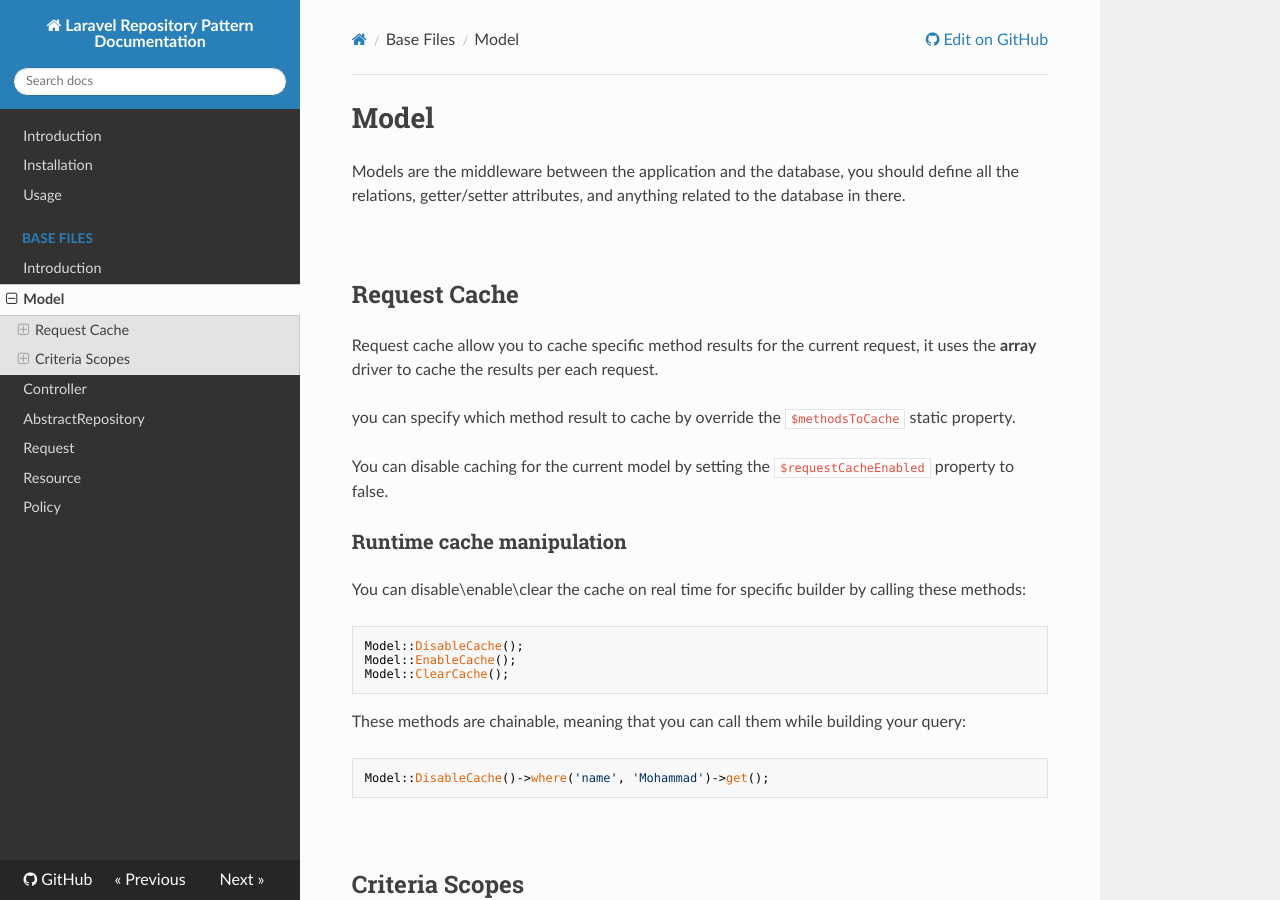
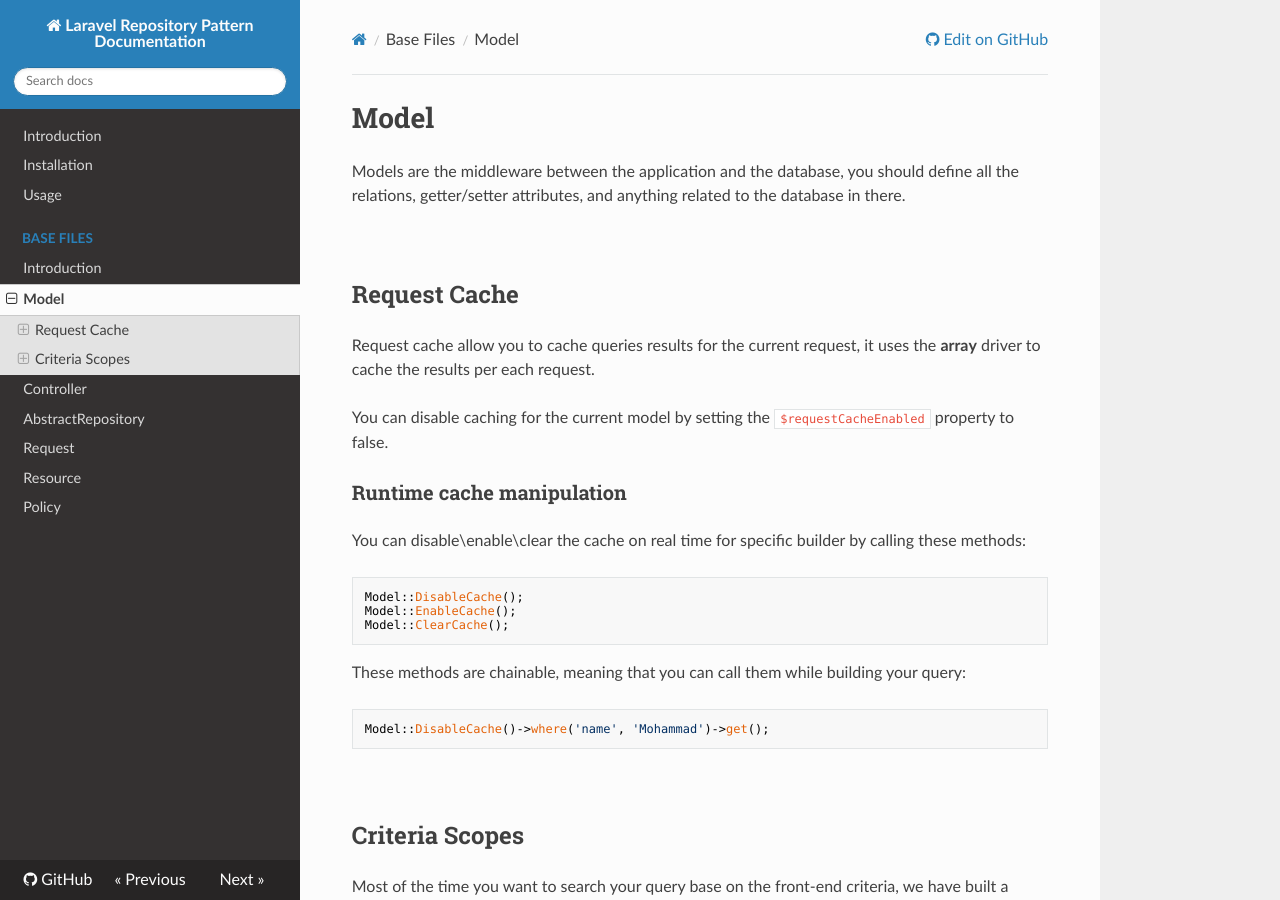
Before and after one commit to mshamaseen/laravel-repositories, an MkDocs documentation site: the page built from docs/Base/Model.md, in a window 1280 px wide and 900 px high. Built offline with MkDocs 1.6.1, drawn with Linux system fonts in a browser that asks for light colours; nearby versions of some CDN libraries.

Commit message:
document update

```diff
--- a/docs/Base/Model.md
+++ b/docs/Base/Model.md
@@ -4,9 +4,7 @@ Models are the middleware between the application and the database, you should d
 
 ## Request Cache
 
-Request cache allow you to cache specific method results for the current request, it uses the **array** driver to cache the results per each request.
-
-you can specify which method result to cache by override the `$methodsToCache` static property.
+Request cache allow you to cache queries results for the current request, it uses the **array** driver to cache the results per each request.
 
 You can disable caching for the current model by setting the `$requestCacheEnabled` property to false.
 
```
Also changed, not shown: 1 other file.
